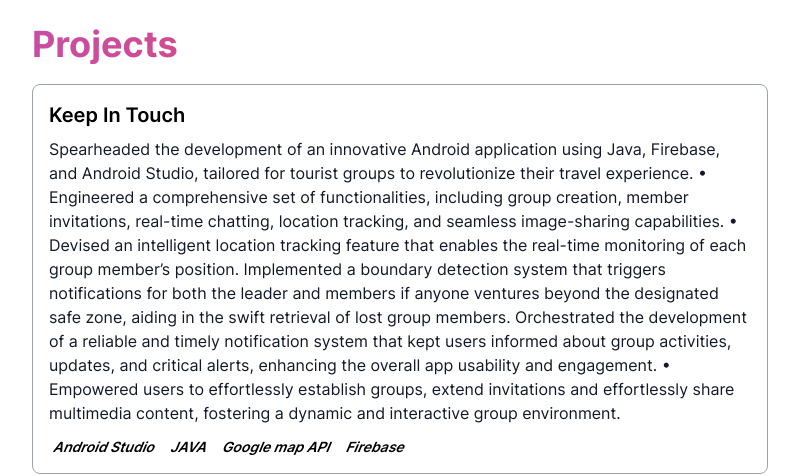
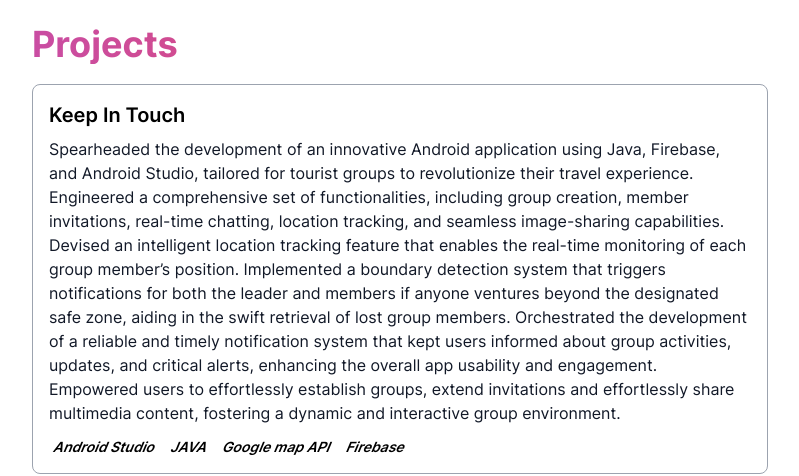
Before and after one commit to dhruvac29/portfolio, a Next.js app: page / in a window 1280 px wide. Shown: the part 1360-1836 px from the top of the page, without its empty margins (240-1039 px from the left). Built offline with nearby package versions, Linux system fonts and the light colour scheme.

Commit message:
Update projects.js

```diff
--- a/data/projects.js
+++ b/data/projects.js
@@ -2,7 +2,7 @@ export const PROJECTS = [
   {
     projectName: "Keep In Touch",
     projectDescription:
-        "Spearheaded the development of an innovative Android application using Java, Firebase, and Android Studio, tailored for tourist groups to revolutionize their travel experience. • Engineered a comprehensive set of functionalities, including group creation, member invitations, real-time chatting, location tracking, and seamless image-sharing capabilities. • Devised an intelligent location tracking feature that enables the real-time monitoring of each group member’s position. Implemented a boundary detection system that triggers notifications for both the leader and members if anyone ventures beyond the designated safe zone, aiding in the swift retrieval of lost group members. Orchestrated the development of a reliable and timely notification system that kept users informed about group activities, updates, and critical alerts, enhancing the overall app usability and engagement. • Empowered users to effortlessly establish groups, extend invitations and effortlessly share multimedia content, fostering a dynamic and interactive group environment.\n",
+        "Spearheaded the development of an innovative Android application using Java, Firebase, and Android Studio, tailored for tourist groups to revolutionize their travel experience. Engineered a comprehensive set of functionalities, including group creation, member invitations, real-time chatting, location tracking, and seamless image-sharing capabilities. Devised an intelligent location tracking feature that enables the real-time monitoring of each group member’s position. Implemented a boundary detection system that triggers notifications for both the leader and members if anyone ventures beyond the designated safe zone, aiding in the swift retrieval of lost group members. Orchestrated the development of a reliable and timely notification system that kept users informed about group activities, updates, and critical alerts, enhancing the overall app usability and engagement. Empowered users to effortlessly establish groups, extend invitations and effortlessly share multimedia content, fostering a dynamic and interactive group environment.\n",
     projectLink: "https://github.com/dhruvac29/KeepInTouch.git",
     projectTechnologies: ["Android Studio", "JAVA", "Google map API", "Firebase"],
   },
```
